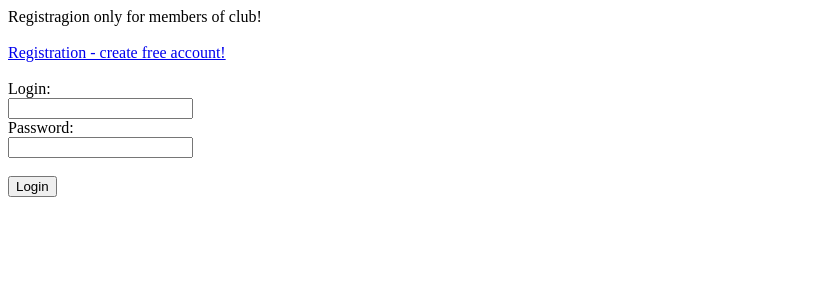
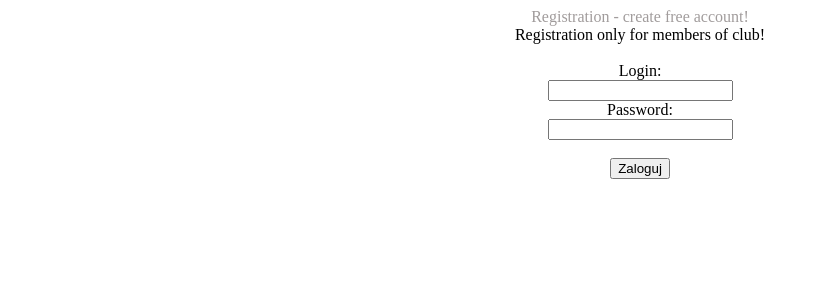
Before and after one commit to mariusz-tekiel/web-werrington-utd, a PHP site: page /index-new.php in a window 1280 px wide. Shown: the top 300 px of the page, without its empty margins (0-819 px from the left). Run offline with PHP 8.4, Linux system fonts and the light colour scheme.

Commit message:
Pliki login.css i logowanie php dodano

```diff
--- /dev/null
+++ b/css/login.css
@@ -0,0 +1,17 @@
+.container {
+  margin: auto;
+  text-align: center;
+}
+form {
+  text-align: center;
+}
+
+.not-active {
+  pointer-events: none;
+  cursor: default;
+  text-decoration: none;
+  color: rgb(161, 156, 156);
+}
+.login-window {
+  margin: auto;
+}
--- a/index-new.php
+++ b/index-new.php
@@ -1,34 +1,42 @@
-<?php
-	session_start();
-
-	if ((isset($_SESSION['zalogowany'])) && ($_SESSION['zalogowany']==true))
-	{
-		header('Location: gra.php');
-		exit();
-	}
-?>
 <!DOCTYPE HTML>
-<html lang="pl">
+<html lang="en">
 <head>
 	<meta charset="utf-8" />
 	<meta http-equiv="X-UA-Compatible" content="IE=edge,chrome=1" />
-	<title>Osadnicy - gra przegladarkowa</title>
+	<link rel="stylesheet" href="css/login.css">
+	<title>Login to werrington utd</title>
 </head>
 
 <body>
-	Registragion only for members of club! <br /><br />
+	<div class="container">
+		<div class="login-window">
+			<a href="rejestracja.php" class="not-active">Registration - create free account!</a>
+			<br />
+			Registration only for members of club!
+			<br>
+			<br>
 
-	<a href="rejestracja.php">Registration - create free account!</a>
-	<br /><br />
+			<form action="logowanie.php" method="post">
 
-	<form action="zaloguj.php" method="post">
+				Login: <br /> <input type="text" name="login" /> <br />
+				Password: <br /> <input type="password" name="haslo" /> <br /><br />
+				<input type="submit" value="Zaloguj" name="log_in"/>
 
-		Login: <br /> <input type="text" name="login" /> <br />
-		Password: <br /> <input type="password" name="haslo" /> <br /><br />
-		<input type="submit" value="Login" />
+			</form>
+			<br>
 
-	</form>
-
+			<?php
+				echo '<pre>';
+				if( isset($_GET['error'])){
+						switch($_GET['error']){
+							case 0: echo '<span style="color:red">Log in please</span>';break;
+							case 1: echo '<span style="color:red">Fill in all text fields</span>';break;
+						}
+				}
+				echo '</pre>';
+			?>
+		</div>
+	</div>
 <?php
 	if(isset($_SESSION['blad']))
   		echo $_SESSION['blad'];
```
Also changed, not shown: logowanie.php (added, +19 -0 lines).
